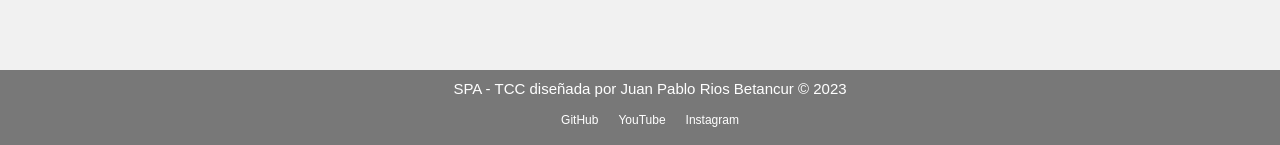
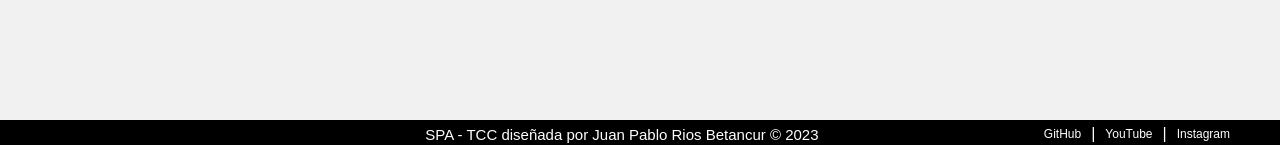
Before and after one commit to jpablo02/CRUD-REACT-empresa-env-os, a React (Create React App) app: page /clients in a window 1280 px wide. Shown: the part 652-797 px from the top of the page. Built offline with nearby package versions, Linux system fonts and the light colour scheme; no server answers; the database is empty.

Commit message:
lista para enviar  pero falta por completar

```diff
--- a/src/layouts/Footer.css
+++ b/src/layouts/Footer.css
@@ -1,46 +1,47 @@
-/* src/layouts/Footer.css */
-
-/* src/layouts/Footer.css */
-
 .footer {
-  background-color: rgba(0, 0, 0, 0.5); /* Utilizamos 'rgba' para definir un color con opacidad */
+  background-color: rgb(0, 0, 0);
   color: #ffffff;
-  padding: 10px;
+  padding: 5px;
   text-align: center;
   position: fixed;
   bottom: 0;
   width: 100%;
 }
 
+.footer-content {
+  display: flex;
+  justify-content: space-between;
+  align-items: center;
+}
 
 .footer p {
-    margin: 0; /* Eliminar el margen para que los elementos estén más juntos */
+  margin: 0;
   font-size: 15px;
   font-family: Arial, sans-serif;
+  flex: 1;
+  margin-left: 200px;
 }
 
-  .footer ul {
-    list-style: none; /* Eliminar las viñetas de la lista */
-    padding: 0;
-    display: flex; /* Mostrar los elementos en línea */
-    justify-content: center; /* Centrar los elementos horizontalmente */
-    margin: 0; /* Agregar un margen vertical de 0 para que los elementos estén más cerca */
+.footer-links {
+  display: flex;
+  align-items: center; /* Centra los enlaces verticalmente */
+  margin-right: 50px;
 }
 
-  .footer li {
-    margin: 0 10px; /* Agregar un margen horizontal entre los elementos en línea */
-    margin-top: 1%;
-    margin-bottom: 10px;
-  }
-
-  .footer a {
+.footer-links a {
   color: #ffffff;
   text-decoration: none;
   font-size: 12px;
+  margin: 0 5px;
 }
 
-  /* Opcional: Cambiar el color y estilo de los enlaces al pasar el cursor sobre ellos */
-  .footer a:hover {
+.footer-divider {
+  color: #ffffff;
+  margin: 0 5px; /* Espacio entre las barras verticales */
+}
+
+/* Opcional: Cambia el color y estilo de los enlaces al pasar el cursor sobre ellos */
+.footer-links a:hover {
   color: #f0f0f0;
   text-decoration: underline;
 }
--- a/src/layouts/Footer.jsx
+++ b/src/layouts/Footer.jsx
@@ -1,29 +1,19 @@
-// src/layouts/Footer.js
-
 import React from 'react';
-import './Footer.css'; // Agrega el archivo de estilos CSS correspondiente
+import './Footer.css';
 
 const Footer = () => {
   return (
     <footer className="footer">
-      <p>SPA - TCC diseñada por Juan Pablo Rios Betancur &copy; {new Date().getFullYear()}</p>
-      <ul>
-        <li>
-          <a href="https://github.com/tu_usuario_github" target="_blank" rel="noopener noreferrer">
-            GitHub
-          </a>
-        </li>
-        <li>
-          <a href="https://www.youtube.com/tu_canal_youtube" target="_blank" rel="noopener noreferrer">
-            YouTube
-          </a>
-        </li>
-        <li>
-          <a href="https://www.instagram.com/tu_perfil_instagram" target="_blank" rel="noopener noreferrer">
-            Instagram
-          </a>
-        </li>
-      </ul>
+      <div className="footer-content">
+        <p>SPA - TCC diseñada por Juan Pablo Rios Betancur © {new Date().getFullYear()}</p>
+        <div className="footer-links">
+          <a href="https://github.com/tu_usuario_github" target="_blank" rel="noopener noreferrer">GitHub</a>
+          <span className="footer-divider">|</span>
+          <a href="https://www.youtube.com/tu_canal" target="_blank" rel="noopener noreferrer">YouTube</a>
+          <span className="footer-divider">|</span>
+          <a href="https://www.instagram.com/tu_perfil_instagram" target="_blank" rel="noopener noreferrer">Instagram</a>
+        </div>
+      </div>
     </footer>
   );
 };
```
Lines whose indentation alone changed are shown as unchanged.
